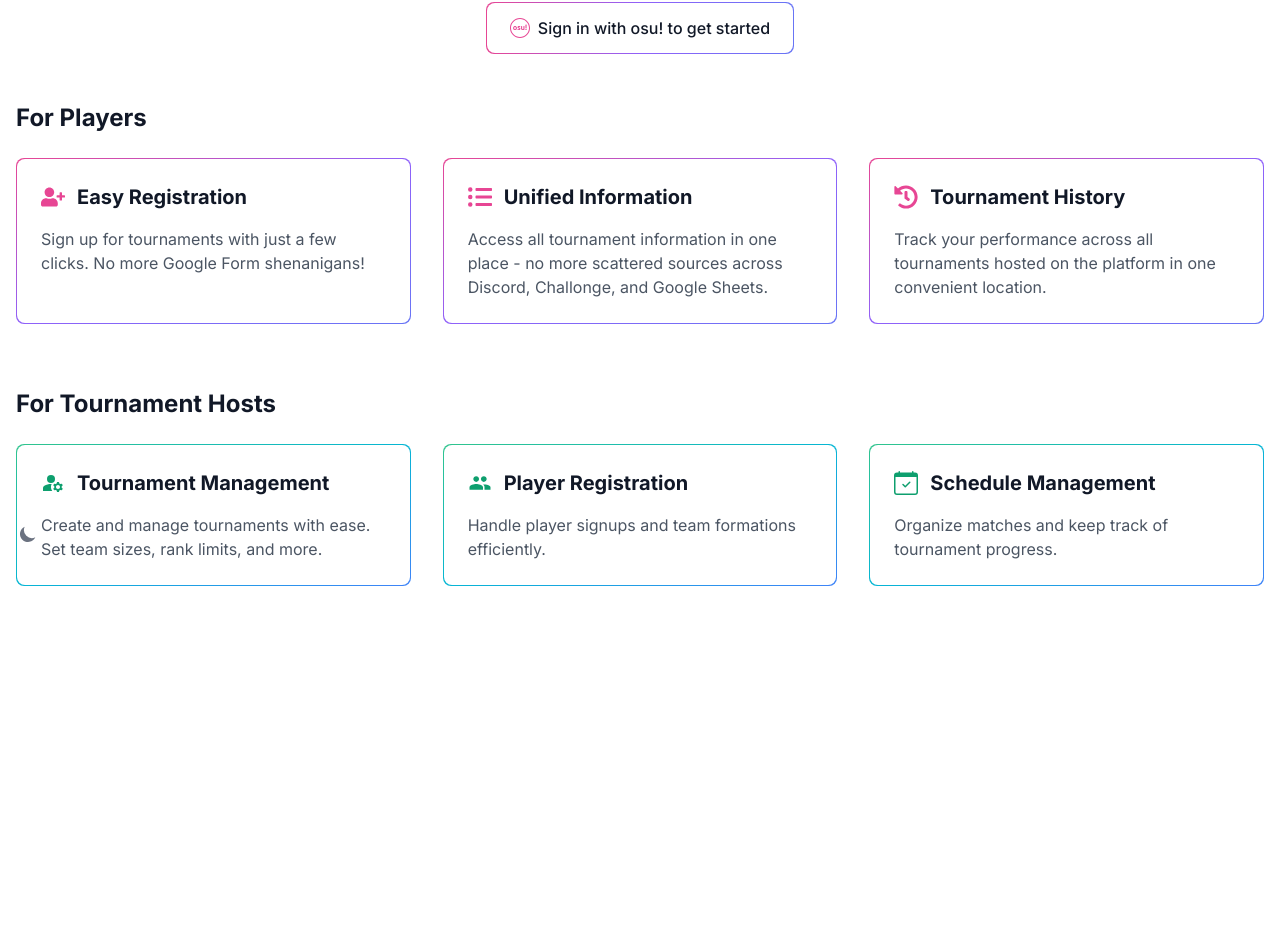
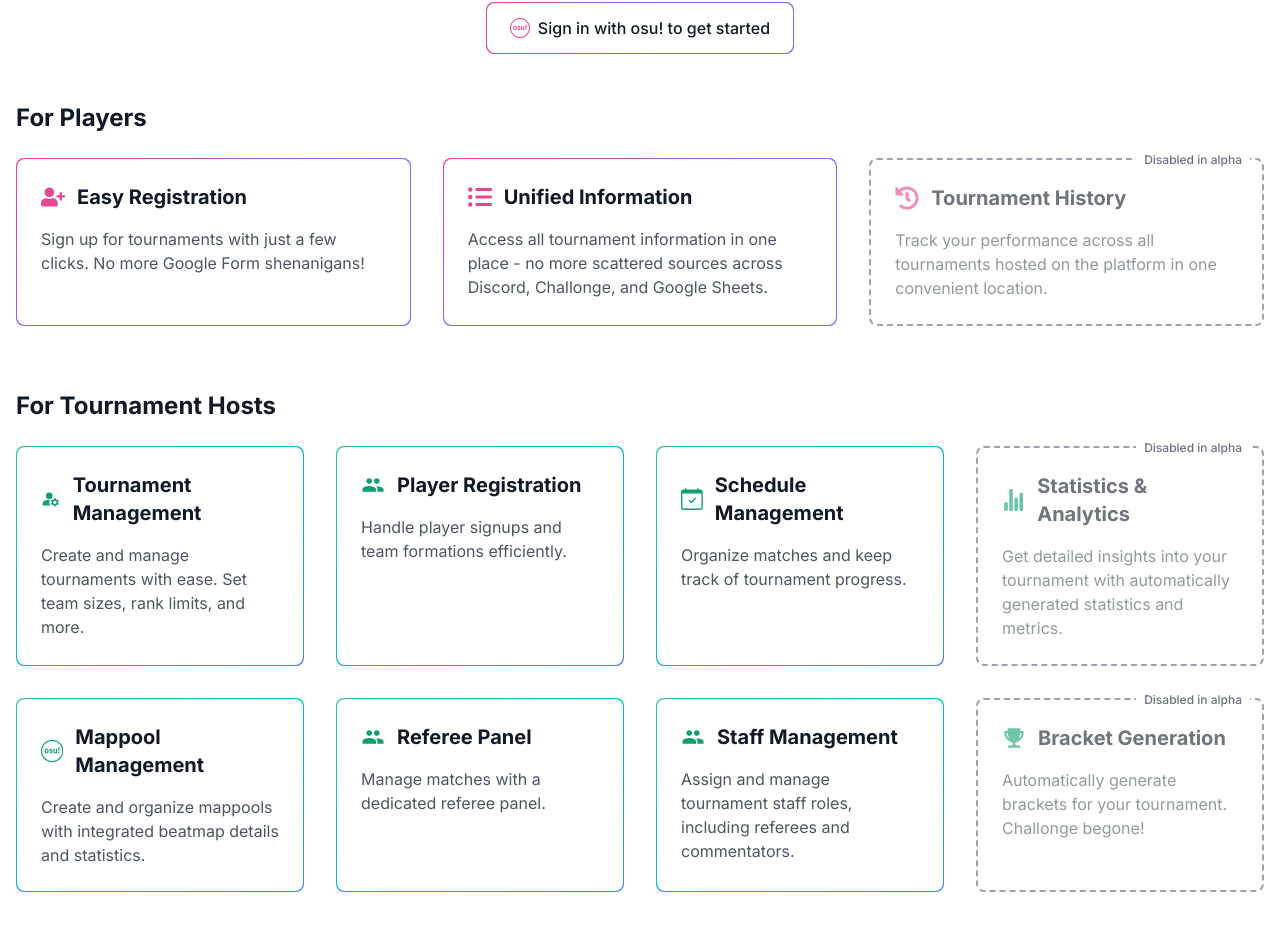
Before and after one commit to tuudug/osu-tournament-manager, a Next.js app: page / in a window 1280 px wide. Shown: the part 238-1168 px from the top of the page. Before the commit the page ends 888 px from the top, so only its background shows below. Built offline with nearby package versions, Linux system fonts and the light colour scheme; no server answers.

Commit message:
Add new feature cards for tournament hosts and update layout

```diff
--- a/app/page.tsx
+++ b/app/page.tsx
@@ -6,9 +6,10 @@ import { useSession, signIn } from "next-auth/react";
 import { useRouter } from "next/navigation";
 import { FaUserPlus, FaListUl, FaHistory } from "react-icons/fa";
 import { MdManageAccounts } from "react-icons/md";
-import { IoMdPeople } from "react-icons/io";
+import { IoMdPeople, IoMdTrophy } from "react-icons/io";
 import { BsCalendarCheck } from "react-icons/bs";
 import { SiOsu } from "react-icons/si"; // Add this import
+import { IoStatsChart } from "react-icons/io5"; // Add this import
 
 export default function Home() {
   const { data: session } = useSession();
@@ -70,6 +71,7 @@ export default function Home() {
                 icon={FaHistory}
                 title="Tournament History"
                 description="Track your performance across all tournaments hosted on the platform in one convenient location."
+                disabled={true}
               />
             </div>
           </div>
@@ -79,7 +81,7 @@ export default function Home() {
             <h2 className="mb-6 text-2xl font-bold text-gray-900 dark:text-white">
               For Tournament Hosts
             </h2>
-            <div className="grid gap-8 md:grid-cols-3">
+            <div className="grid gap-8 md:grid-cols-4">
               <FeatureCard
                 type="host"
                 icon={MdManageAccounts}
@@ -98,6 +100,38 @@ export default function Home() {
                 title="Schedule Management"
                 description="Organize matches and keep track of tournament progress."
               />
+              <FeatureCard
+                type="host"
+                icon={IoStatsChart}
+                title="Statistics & Analytics"
+                description="Get detailed insights into your tournament with automatically generated statistics and metrics."
+                disabled={true}
+              />
+              <FeatureCard
+                type="host"
+                icon={SiOsu}
+                title="Mappool Management"
+                description="Create and organize mappools with integrated beatmap details and statistics."
+              />
+              <FeatureCard
+                type="host"
+                icon={IoMdPeople}
+                title="Referee Panel"
+                description="Manage matches with a dedicated referee panel."
+              />
+              <FeatureCard
+                type="host"
+                icon={IoMdPeople}
+                title="Staff Management"
+                description="Assign and manage tournament staff roles, including referees and commentators."
+              />
+              <FeatureCard
+                type="host"
+                icon={IoMdTrophy}
+                title="Bracket Generation"
+                description="Automatically generate brackets for your tournament. Challonge begone!"
+                disabled={true}
+              />
             </div>
           </div>
         </div>
@@ -111,24 +145,42 @@ function FeatureCard({
   description,
   icon: Icon,
   type,
+  disabled = false,
 }: {
   title: string;
   description: string;
   icon: React.ComponentType<{ className?: string }>;
   type: "player" | "host";
+  disabled?: boolean;
 }) {
   const gradientClasses = {
-    player:
-      "p-[1px] bg-gradient-to-br from-pink-500 via-purple-500 to-indigo-500",
-    host: "p-[1px] bg-gradient-to-br from-green-400 via-cyan-500 to-blue-500",
+    player: disabled
+      ? "border-2 border-dashed border-gray-400"
+      : "p-[1px] bg-gradient-to-br from-pink-500 via-purple-500 to-indigo-500",
+    host: disabled
+      ? "border-2 border-dashed border-gray-400"
+      : "p-[1px] bg-gradient-to-br from-green-400 via-cyan-500 to-blue-500",
   };
 
   return (
-    <div className={`rounded-lg ${gradientClasses[type]}`}>
-      <div className="h-full rounded-lg bg-white p-6 dark:bg-gray-800">
+    <div className={`relative rounded-lg ${gradientClasses[type]}`}>
+      {disabled && (
+        <div className="absolute -top-2 right-3 z-50 rounded-full bg-white px-2 text-xs font-medium text-gray-500 dark:bg-gray-800 dark:text-gray-400">
+          Disabled in alpha
+        </div>
+      )}
+      <div
+        className={`h-full rounded-lg bg-white p-6 dark:bg-gray-800 ${
+          disabled ? "opacity-60" : ""
+        }`}
+      >
         <div className="mb-4 flex items-center gap-3">
           <Icon
-            className={`text-2xl ${type === "player" ? "text-pink-500 dark:text-pink-400" : "text-green-500 dark:text-green-400"}`}
+            className={`text-2xl ${
+              type === "player"
+                ? "text-pink-500 dark:text-pink-400"
+                : "text-green-500 dark:text-green-400"
+            }`}
           />
           <h2 className="text-xl font-bold text-gray-900 dark:text-white">
             {title}
```
